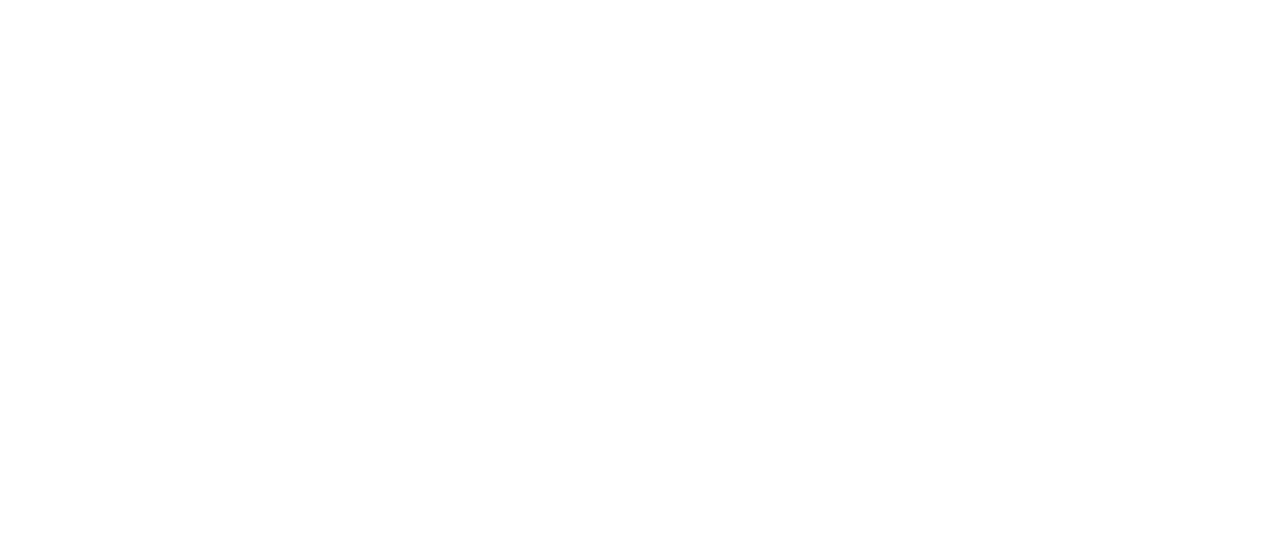
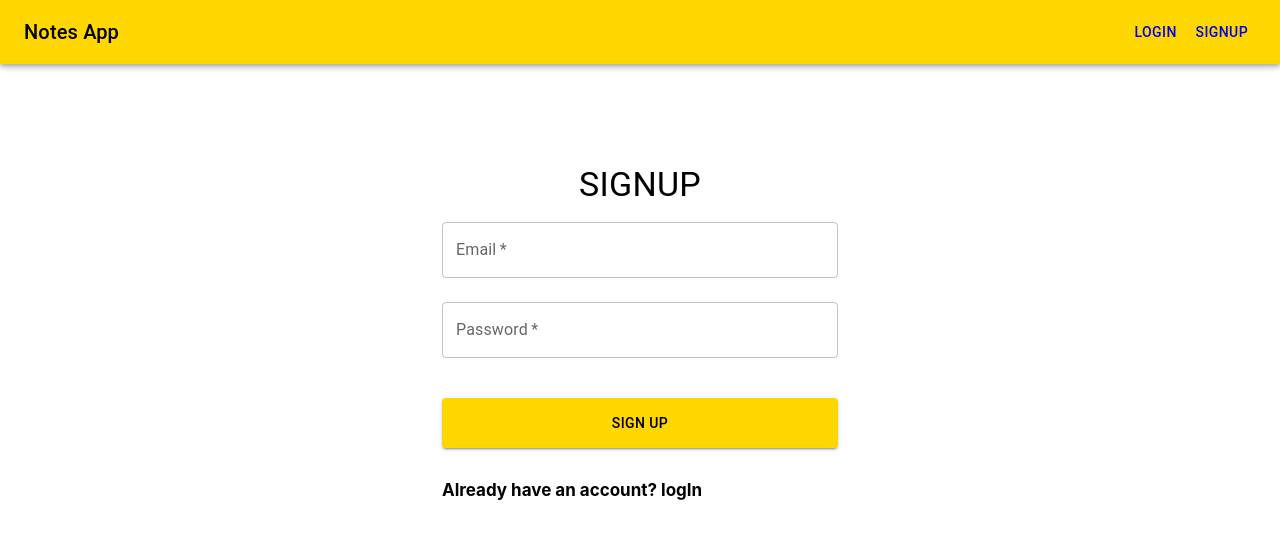
Before and after one commit to soumya-maheshwari/NOTES-APP, a React (Create React App) app in the folder app/: page /signup in a window 1280 px wide. Shown: the top 538 px of the page. Built offline with nearby package versions, Linux system fonts and the light colour scheme.

Commit message:
login,signup pages added

```diff
--- a/app/package.json
+++ b/app/package.json
@@ -3,11 +3,15 @@
   "version": "0.1.0",
   "private": true,
   "dependencies": {
+    "@emotion/react": "^11.11.1",
+    "@emotion/styled": "^11.11.0",
+    "@mui/material": "^5.14.2",
     "@testing-library/jest-dom": "^5.17.0",
     "@testing-library/react": "^13.4.0",
     "@testing-library/user-event": "^13.5.0",
     "react": "^18.2.0",
     "react-dom": "^18.2.0",
+    "react-router-dom": "^6.14.2",
     "react-scripts": "5.0.1",
     "web-vitals": "^2.1.4"
   },
--- a/app/src/App.css
+++ b/app/src/App.css
@@ -0,0 +1,6 @@
+.link a {
+  text-decoration: none;
+  color: black;
+  font-weight: bolder;
+  font-size: 17px;
+}
--- a/app/src/App.js
+++ b/app/src/App.js
@@ -1,7 +1,50 @@
+import React, { useState } from "react";
+import { BrowserRouter, Link, Route, Routes } from "react-router-dom";
 import "./App.css";
+import { Button, AppBar, Toolbar, Typography, Container } from "@mui/material";
+import Login from "./Components/Login";
+import Signup from "./Components/Signup";
+function App() {
+  const [isLoggedIn, setIsLoggedIn] = useState(false);
+  return (
+    <>
+      <BrowserRouter>
+        <AppBar
+          position="static"
+          style={{
+            backgroundColor: "gold",
+            color: "black",
+          }}
+        >
+          <Toolbar>
+            <Typography variant="h6" style={{ flexGrow: 1 }}>
+              Notes App
+            </Typography>
+            {isLoggedIn ? (
+              <Button color="inherit">Logout</Button>
+            ) : (
+              <>
+                <Link to="/login">
+                  <Button color="inherit">Login</Button>
+                </Link>
+                <Link to="/signup">
+                  <Button color="inherit">Signup</Button>
+                </Link>
+              </>
+            )}
+          </Toolbar>{" "}
+        </AppBar>
 
-function App() {
-  return <></>;
+        <Container style={{ paddingTop: "20px" }}>
+          <Routes>
+            <Route path="/signup" exact element={<Signup />} />
+
+            <Route path="/login" exact element={<Login />} />
+          </Routes>
+        </Container>
+      </BrowserRouter>
+    </>
+  );
 }
 
 export default App;
--- /dev/null
+++ b/app/src/Components/Login.jsx
@@ -0,0 +1,67 @@
+import React, { useState } from "react";
+import { Link } from "react-router-dom";
+import { TextField, Button, Grid, Typography, Container } from "@mui/material";
+
+const Login = () => {
+  const [email, setEmail] = useState("");
+  const [password, setPassword] = useState("");
+  const handleLogin = () => {};
+  return (
+    <>
+      <Container component="main" maxWidth="xs">
+        <div>
+          <Typography
+            component="h1"
+            variant="h4"
+            textAlign={"center"}
+            marginTop={"10vh"}
+          >
+            LOGIN
+          </Typography>
+          <form onSubmit={handleLogin}>
+            <TextField
+              variant="outlined"
+              margin="normal"
+              required
+              fullWidth
+              label="Email"
+              value={email}
+              onChange={(e) => setEmail(e.target.value)}
+            />
+            <TextField
+              variant="outlined"
+              margin="normal"
+              required
+              fullWidth
+              label="Password"
+              type="password"
+              value={password}
+              onChange={(e) => setPassword(e.target.value)}
+            />
+            <Button
+              type="submit"
+              fullWidth
+              variant="contained"
+              style={{
+                backgroundColor: "gold",
+                color: "black",
+                marginTop: "4vh",
+                marginBottom: "4vh",
+                height: "50px",
+              }}
+            >
+              LOGIN
+            </Button>
+            <Grid container>
+              <Grid item className="link">
+                <Link to="/login">Don't have an account? signup</Link>
+              </Grid>
+            </Grid>
+          </form>
+        </div>
+      </Container>
+    </>
+  );
+};
+
+export default Login;
--- /dev/null
+++ b/app/src/Components/Signup.jsx
@@ -0,0 +1,68 @@
+import React, { useState } from "react";
+import { Link } from "react-router-dom";
+import { TextField, Button, Grid, Typography, Container } from "@mui/material";
+
+const Signup = () => {
+  const [email, setEmail] = useState("");
+  const [password, setPassword] = useState("");
+  const handleLogin = () => {};
+  return (
+    <>
+      <Container component="main" maxWidth="xs">
+        <div>
+          <Typography
+            component="h1"
+            variant="h4"
+            textAlign={"center"}
+            marginTop={"10vh"}
+          >
+            {" "}
+            SIGNUP
+          </Typography>
+          <form onSubmit={handleLogin}>
+            <TextField
+              variant="outlined"
+              margin="normal"
+              required
+              fullWidth
+              label="Email"
+              value={email}
+              onChange={(e) => setEmail(e.target.value)}
+            />
+            <TextField
+              variant="outlined"
+              margin="normal"
+              required
+              fullWidth
+              label="Password"
+              type="password"
+              value={password}
+              onChange={(e) => setPassword(e.target.value)}
+            />
+            <Button
+              type="submit"
+              fullWidth
+              variant="contained"
+              style={{
+                backgroundColor: "gold",
+                color: "black",
+                marginTop: "4vh",
+                marginBottom: "4vh",
+                height: "50px",
+              }}
+            >
+              Sign Up
+            </Button>
+            <Grid container>
+              <Grid item className="link">
+                <Link to="/login">Already have an account? logIn</Link>
+              </Grid>
+            </Grid>
+          </form>
+        </div>
+      </Container>
+    </>
+  );
+};
+
+export default Signup;
```
Also changed, not shown: 1 other file (tests, documents, lock files or other folders).
